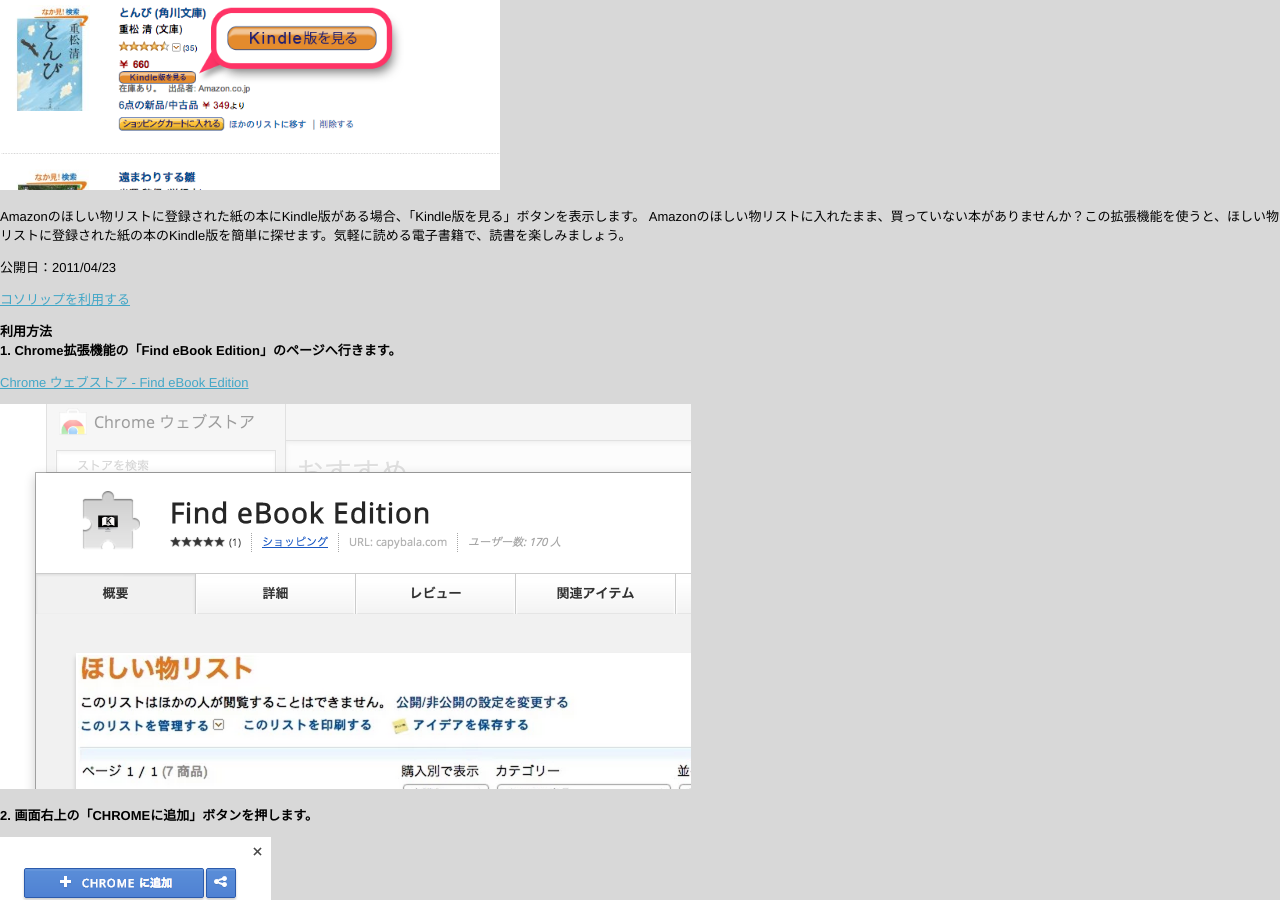
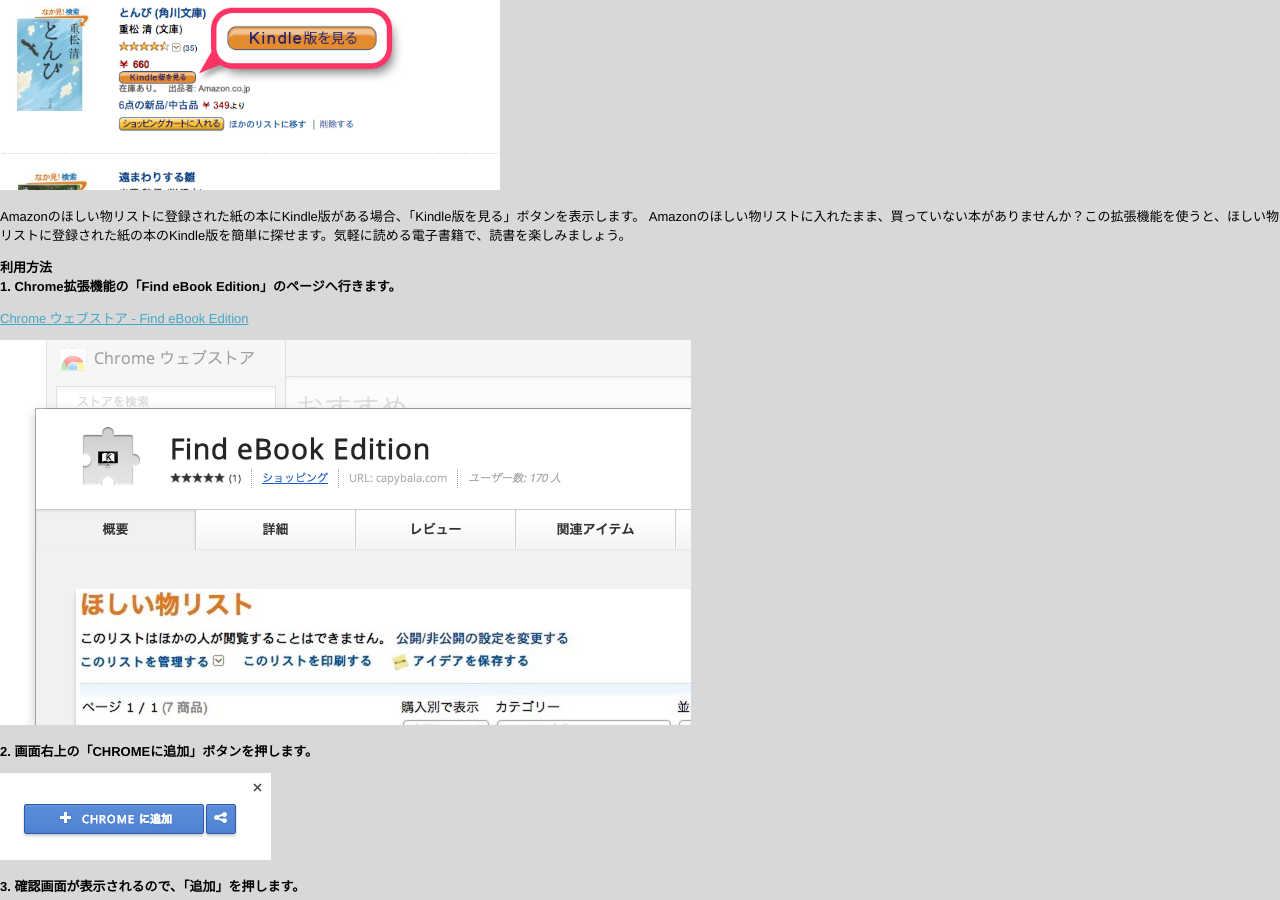
Before and after one commit to capybala/capybala.github.io, a Jekyll site: the page built from _posts/2013-01-14-find-kindle-edition.md, in a window 1280 px wide and 900 px high, scrolled down 486 px. Built offline with Jekyll 4.4.1, drawn with Linux system fonts in a browser that asks for light colours; Markdown is read by kramdown in place of the engine named in the settings.

```diff
--- a/_posts/2013-01-14-find-kindle-edition.md
+++ b/_posts/2013-01-14-find-kindle-edition.md
@@ -1,13 +1,10 @@
 ---
 layout: post
 title:  【Chrome拡張機能】「Find eBook Edition」
+link_to_use: https://chrome.google.com/webstore/detail/find-ebook-edition/jhhpocdmfelpmobcnmjfppdpnbepkono
 ---
 
 Amazonのほしい物リストに登録された紙の本にKindle版がある場合、「Kindle版を見る」ボタンを表示します。 Amazonのほしい物リストに入れたまま、買っていない本がありませんか？この拡張機能を使うと、ほしい物リストに登録された紙の本のKindle版を簡単に探せます。気軽に読める電子書籍で、読書を楽しみましょう。
-
-公開日：2011/04/23
-
-[コソリップを利用する](http://cosolip.appspot.com/)
 
 ### 利用方法
 
```
Also changed, not shown: _posts/2009-09-26-spiral.md (+1 -0 lines), _posts/2010-03-27-transit.md (+1 -0 lines), _posts/2010-10-14-pokedos.md (+1 -0 lines), _posts/2011-04-23-cosolip.md (+1 -0 lines).
